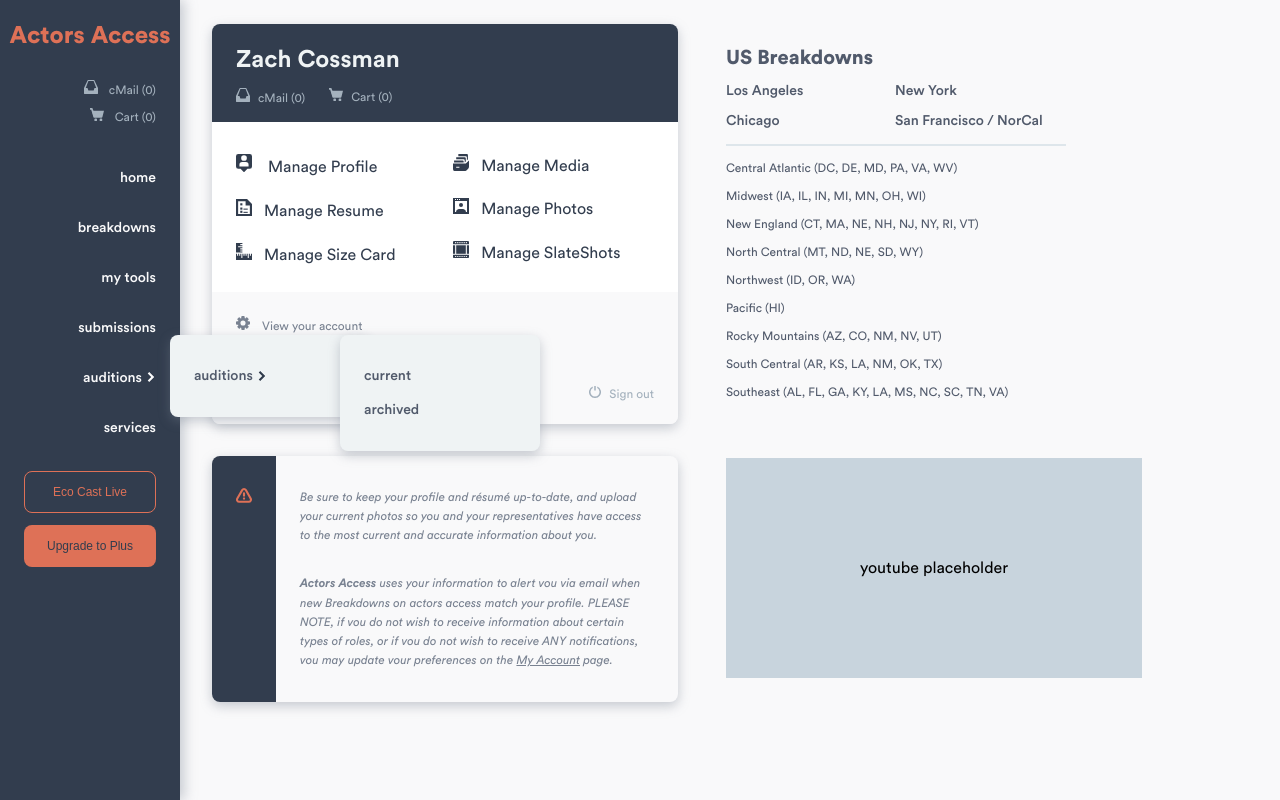
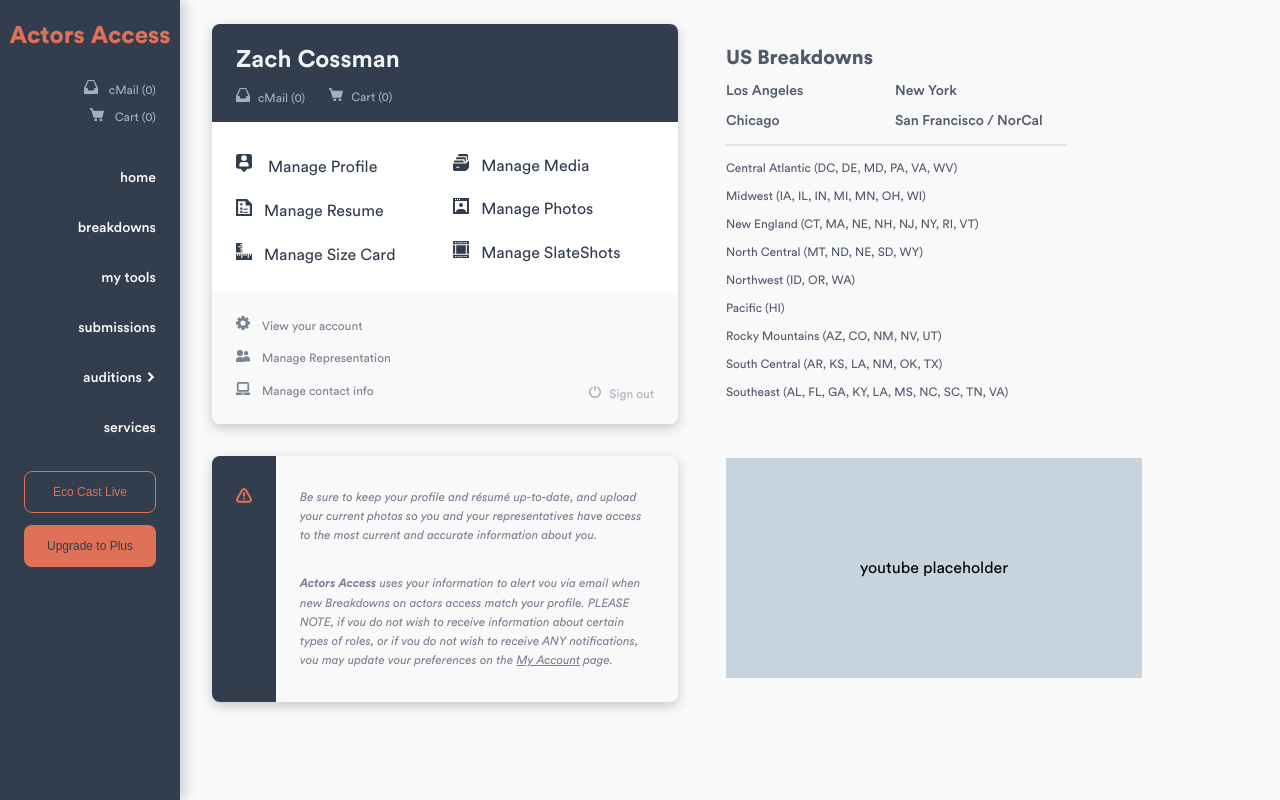
Before and after one commit to Zachcos/ActorsAccessRedesign, a Next.js app: page / in a window 1280 px wide. Built offline with nearby package versions, Linux system fonts and the light colour scheme.

Commit message:
Pass in dropdown prop to allow for showing dropdown menus

```diff
--- a/components/Dropdown.tsx
+++ b/components/Dropdown.tsx
@@ -6,7 +6,7 @@
   background: ${colors.neut_2};
   border-radius: 8px;
   box-shadow: 0 4px 12px rgba(121, 130, 145, 0.4);
-  /* display: none; */
+  display: none;
   left: 170px;
   right: 0;
   top: -36px;
@@ -40,11 +40,17 @@
   }
 `;
 
-const Dropdown = ({ submenu, depthLevel }: any) => {
+interface Props {
+  submenu: ItemProps[];
+  depthLevel: number;
+  dropdown: boolean;
+}
+
+const Dropdown = ({ submenu, depthLevel, dropdown }: Props) => {
   depthLevel = depthLevel + 1;
   const dropdownClass = depthLevel > 1 ? 'dropdownSubmenu' : '';
   return (
-    <Wrapper className={`dropdown ${dropdownClass}`}>
+    <Wrapper className={`dropdown ${dropdownClass} ${dropdown ? 'show' : ''}`}>
       {submenu.map((submenu: any, index: number) => (
         <MenuItems items={submenu} key={index} depthLevel={depthLevel} />
       ))}
```
